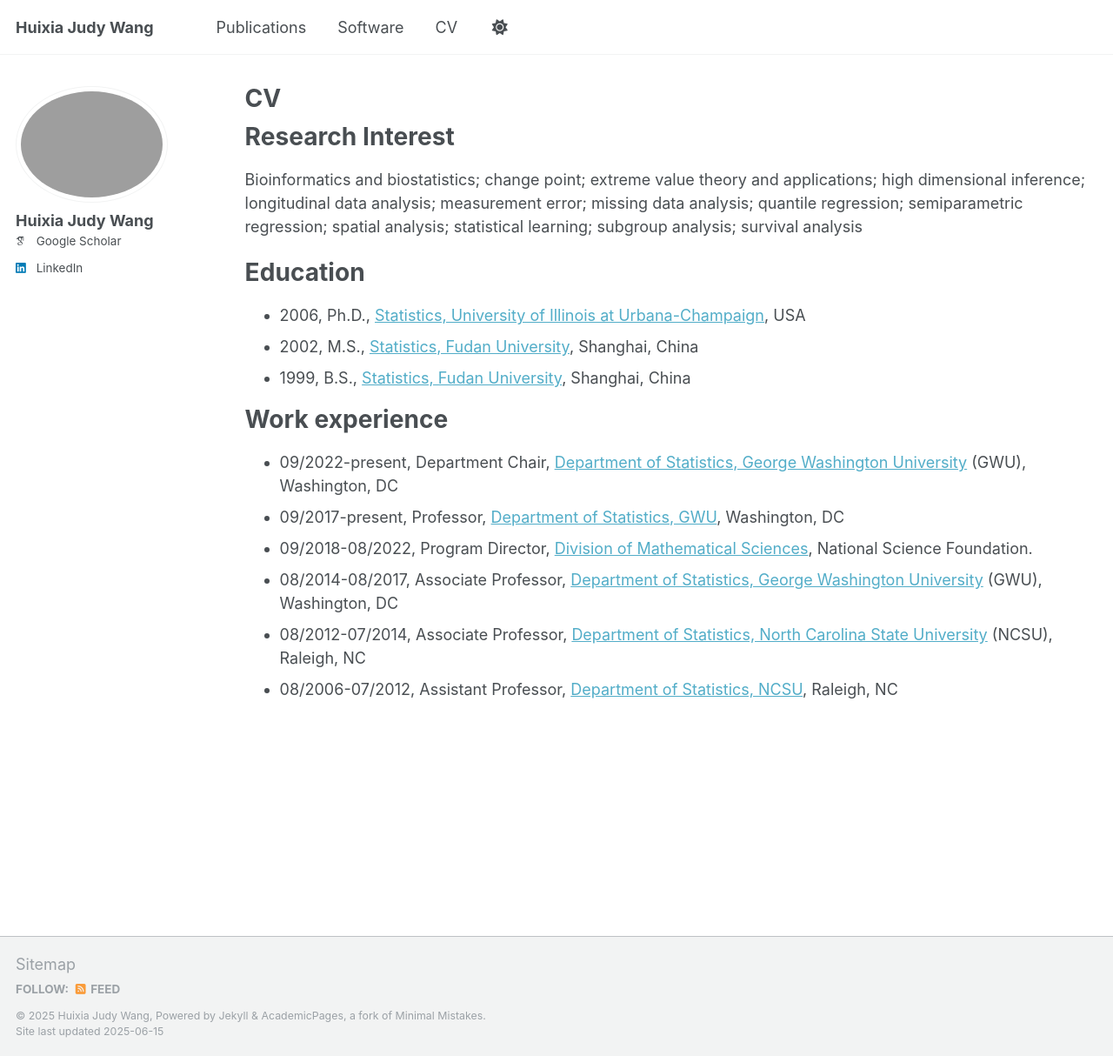
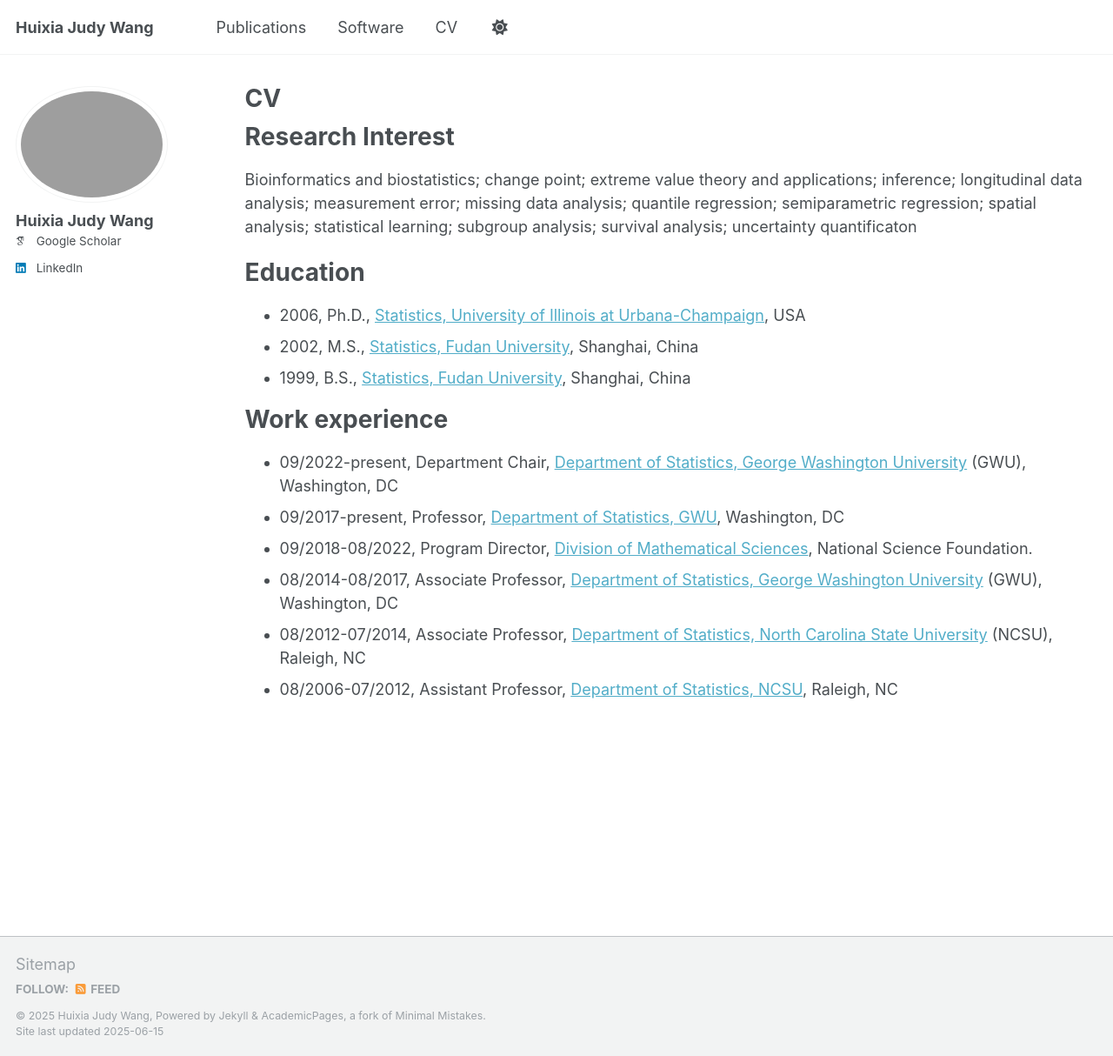
Before and after one commit to judywangstat/judywangstat.github.io, a Jekyll site: the page built from _pages/cv.md, in a window 1280 px wide and 1214 px high. Shown: the whole window at 87% size. Built offline with Jekyll 4.4.1, drawn with Linux system fonts in a browser that asks for light colours; some web fonts are replaced.

Commit message:
Update cv.md

```diff
--- a/_pages/cv.md
+++ b/_pages/cv.md
@@ -10,7 +10,7 @@ redirect_from:
 
 Research Interest
 ======
-Bioinformatics and biostatistics; change point; extreme value theory and applications; high dimensional inference; longitudinal data analysis; measurement error; missing data analysis; quantile regression; semiparametric regression; spatial analysis; statistical learning; subgroup analysis; survival analysis
+Bioinformatics and biostatistics; change point; extreme value theory and applications; inference; longitudinal data analysis; measurement error; missing data analysis; quantile regression; semiparametric regression; spatial analysis; statistical learning; subgroup analysis; survival analysis; uncertainty quantificaton
 
 Education
 ======
```
